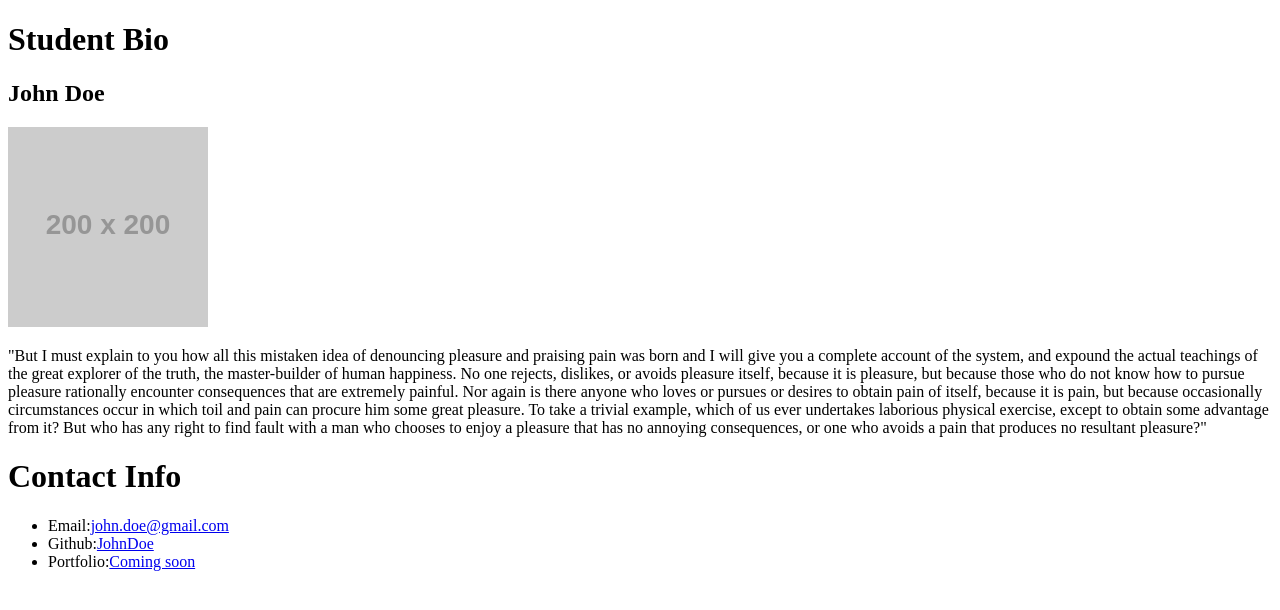
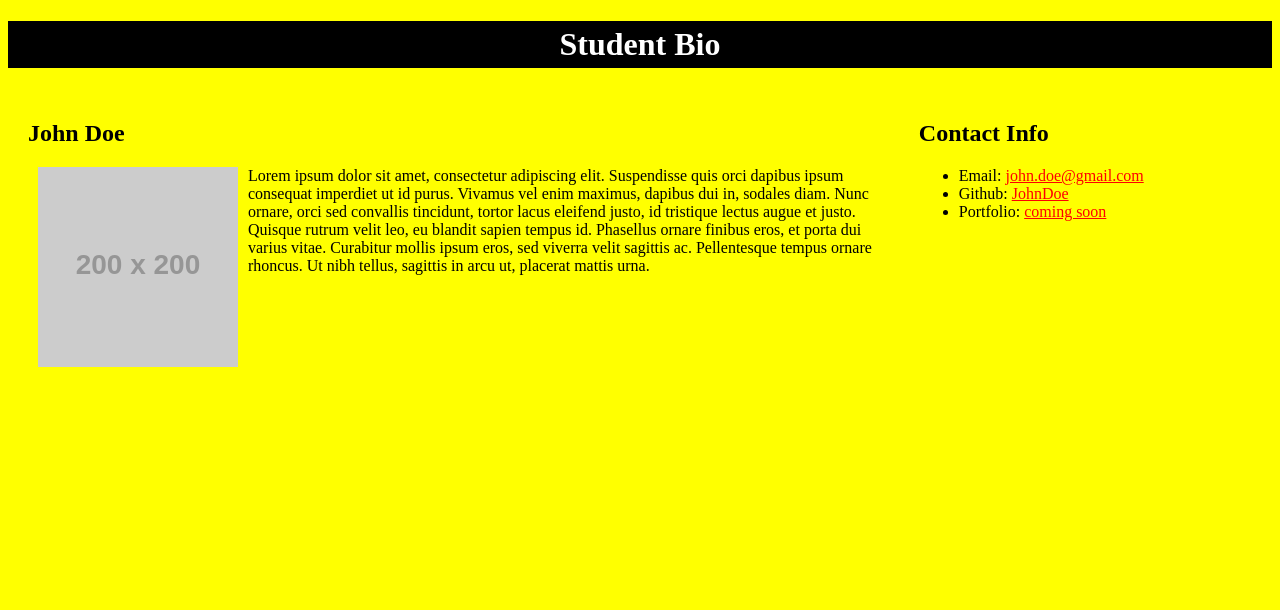
Before and after one commit to mihrimahk/first_week_work, a plain HTML site: page index.html in a window 1280 px wide. Drawn offline with Linux system fonts and the light colour scheme; placeholder pictures from the web are drawn by us.

Commit message:
added css file and styled the page

```diff
--- /dev/null
+++ b/index.css
@@ -0,0 +1,33 @@
+body {
+    background-color: yellow;
+}
+
+h1 {
+    background-color: black;
+    color: white;
+    text-align: center;
+    padding-top: 5px;
+    padding-bottom: 5px;
+}
+a {
+    color: red;
+  }
+
+div {
+    padding-top: 5px;
+    padding-right: 10px;
+    padding-bottom: 5px;
+    padding-left: 10px;
+  }
+
+.column {
+    float: left;
+  }
+
+  .right {
+    width: 25%;
+  }
+
+  .left {
+    width: 70%;
+  }
--- a/index.html
+++ b/index.html
@@ -5,20 +5,23 @@
     <meta http-equiv="X-UA-Compatible" content="IE=edge">
     <title>Student Bio John Doe</title>
     <meta name="viewport" content="width=device-width, initial-scale=1">
-   <!-- <link rel="stylesheet" type="text/css" media="screen" href="main.css" /> -->
-   <!-- <script src="main.js"></script> -->
+    <link rel="stylesheet" type="text/css" media="screen" href="index.css" />
 </head>
 <body>
-    <h1>Student Bio</h1>
-    <h2>John Doe</h2>
-    <img src="https://via.placeholder.com/200" >
-    <p>"But I must explain to you how all this mistaken idea of denouncing pleasure and praising pain was born and I will give you a complete account of the system, and expound the actual teachings of the great explorer of the truth, the master-builder of human happiness. No one rejects, dislikes, or avoids pleasure itself, because it is pleasure, but because those who do not know how to pursue pleasure rationally encounter consequences that are extremely painful. Nor again is there anyone who loves or pursues or desires to obtain pain of itself, because it is pain, but because occasionally circumstances occur in which toil and pain can procure him some great pleasure. To take a trivial example, which of us ever undertakes laborious physical exercise, except to obtain some advantage from it? But who has any right to find fault with a man who chooses to enjoy a pleasure that has no annoying consequences, or one who avoids a pain that produces no resultant pleasure?"</p>
-    <h1>Contact Info</h1>
-    <ul> <li>Email:<a href="mailto:john.doe@gmail.com">john.doe@gmail.com</a></li>
-    <li>Github:<a href="JohnDoe">JohnDoe</a></li>
-    <li>Portfolio:<a href="Coming soon">Coming soon</a></li>
+        <h1>Student Bio</h1>
 
-    </ul>
-
+        <div class="row">
+                <div class="column left">
+                    <h2>John Doe</h2>
+                    <img src="https://via.placeholder.com/200" align="left" hspace="10"> Lorem ipsum dolor sit amet, consectetur adipiscing elit. Suspendisse quis orci dapibus ipsum consequat imperdiet ut id purus. Vivamus vel enim maximus, dapibus dui in, sodales diam. Nunc ornare, orci sed convallis tincidunt, tortor lacus eleifend justo, id tristique lectus augue et justo. Quisque rutrum velit leo, eu blandit sapien tempus id. Phasellus ornare finibus eros, et porta dui varius vitae. Curabitur mollis ipsum eros, sed viverra velit sagittis ac. Pellentesque tempus ornare rhoncus. Ut nibh tellus, sagittis in arcu ut, placerat mattis urna.
+                </div>
+                <div class="column right">
+                    <h2>Contact Info</h2>
+                    <ul> <li>Email: <a href="mailto:john.doe@gmail.com">john.doe@gmail.com</a></li>
+                    <li>Github: <a href="https://github.com/JohnDoe" target="_blank">JohnDoe</a></li>
+                    <li>Portfolio: <a href="#">coming soon</a></li>
+                    </ul>
+                </div>
+        </div>
 </body>
 </html>
```
